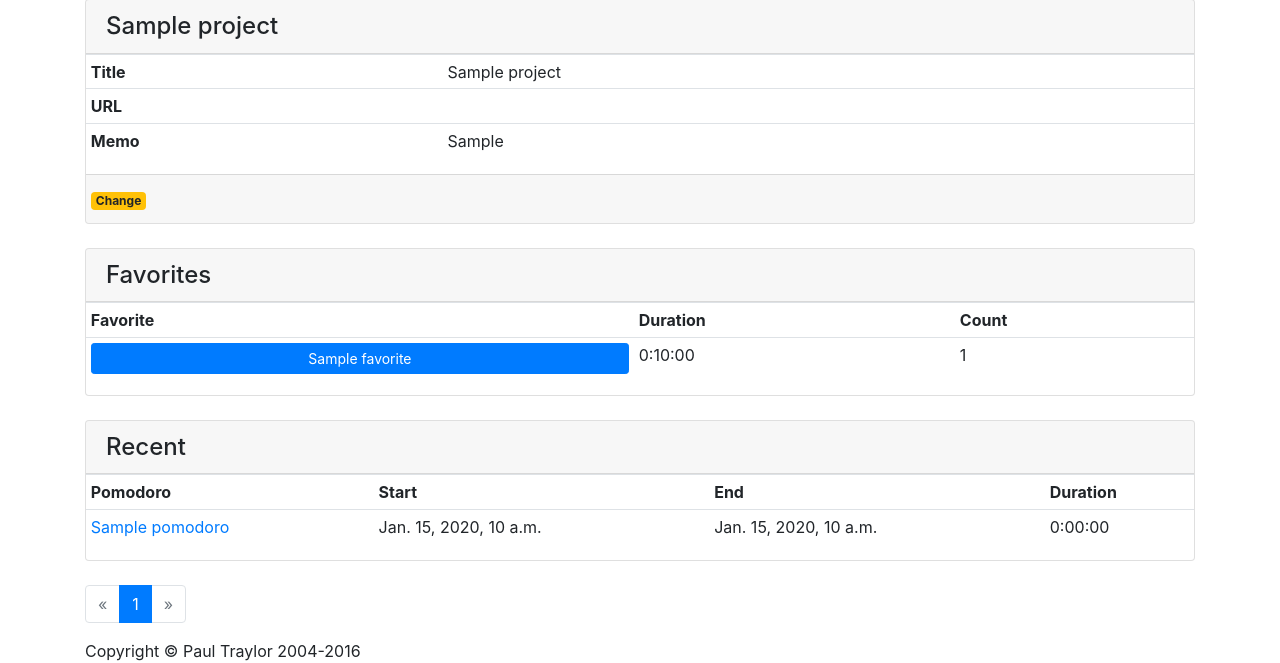
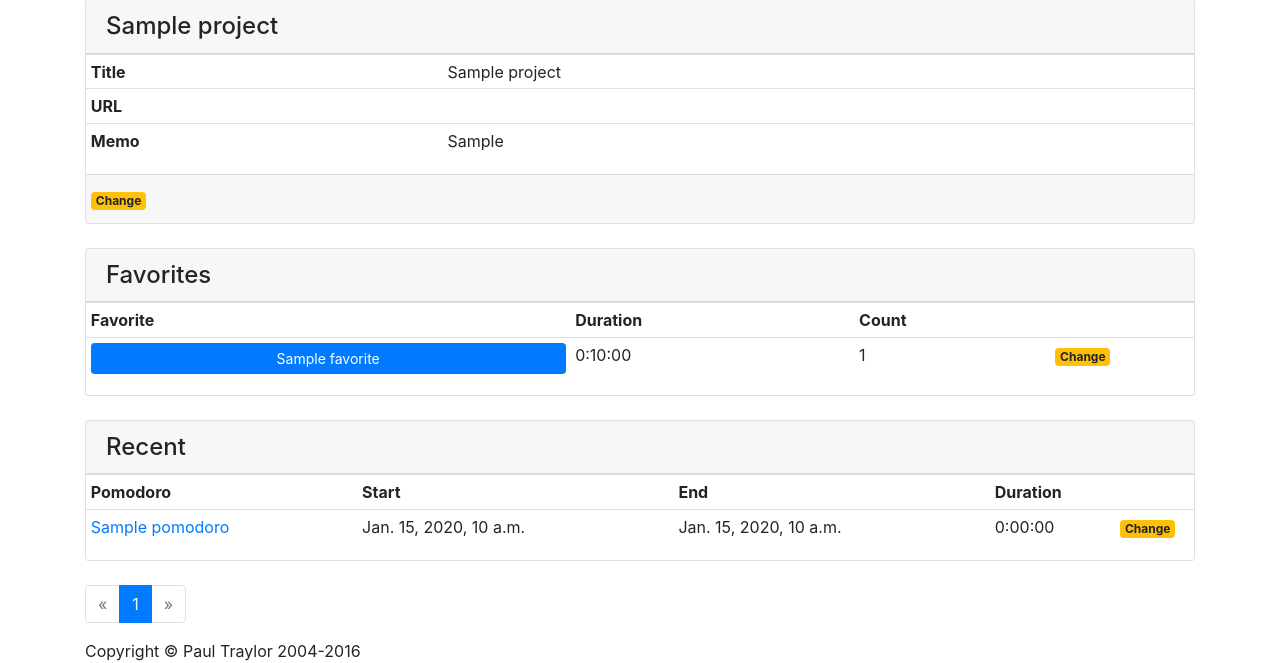
Before and after one commit to time-boxed/django-timeboxed, a Django app: page /projects/00000000-0000-0000-0000-000000000001 in a window 1280 px wide. Shown: the part 682-1345 px from the top of the page. Run offline with Django 3.2, Linux system fonts and the light colour scheme; a user stored in the database is signed in; tables that the repository leaves empty hold one stand-in row (values such as "Sample post"); parts of the project's set-up code (start-up, migrations or seed data) failed here and were passed over; some libraries are stand-ins or nearby versions.

Commit message:
Other minor cleanup to pages

```diff
--- a/pomodoro/templates/pomodoro/favorite_detail.html
+++ b/pomodoro/templates/pomodoro/favorite_detail.html
@@ -55,4 +55,8 @@
         {% endfor %}
     </table>
 </div>
+<br />
+
+{% include 'pomodoro/pagination.html' %}
+
 {% endblock %}
--- a/pomodoro/templates/pomodoro/project_detail.html
+++ b/pomodoro/templates/pomodoro/project_detail.html
@@ -38,6 +38,7 @@
             <th>Favorite</th>
             <th>Duration</th>
             <th>Count</th>
+            <th>&nbsp;</th>
         </tr>
         {% for f in object.favorite_set.all %}
         <tr style="border-left: 10px solid #{{project.color}}">
@@ -51,6 +52,9 @@
             </td>
             <td>{{f.timedelta}}</td>
             <td>{{f.count}}</td>
+            <td>
+                <a class="row badge badge-warning" href="{% url 'pomodoro:favorite-detail' f.id %}">{% trans 'Change' %}</a>
+            </td>
         </tr>
         {% empty %}
         <tr>
@@ -69,6 +73,7 @@
             <th>Start</th>
             <th>End</th>
             <th>Duration</th>
+            <th>&nbsp;</th>
         </tr>
         {% for p in page_obj %}
         <tr style="border-left: 10px solid #{{project.color}}">
@@ -76,6 +81,9 @@
             <td>{{p.start}}</td>
             <td>{{p.end}}</td>
             <td>{{p.duration}}</td>
+            <td>
+                <a class="row badge badge-warning" href="{% url 'pomodoro:pomodoro-detail' p.id %}">{% trans 'Change' %}</a>
+            </td>
         </tr>
         {% empty %}
         <tr>
```
